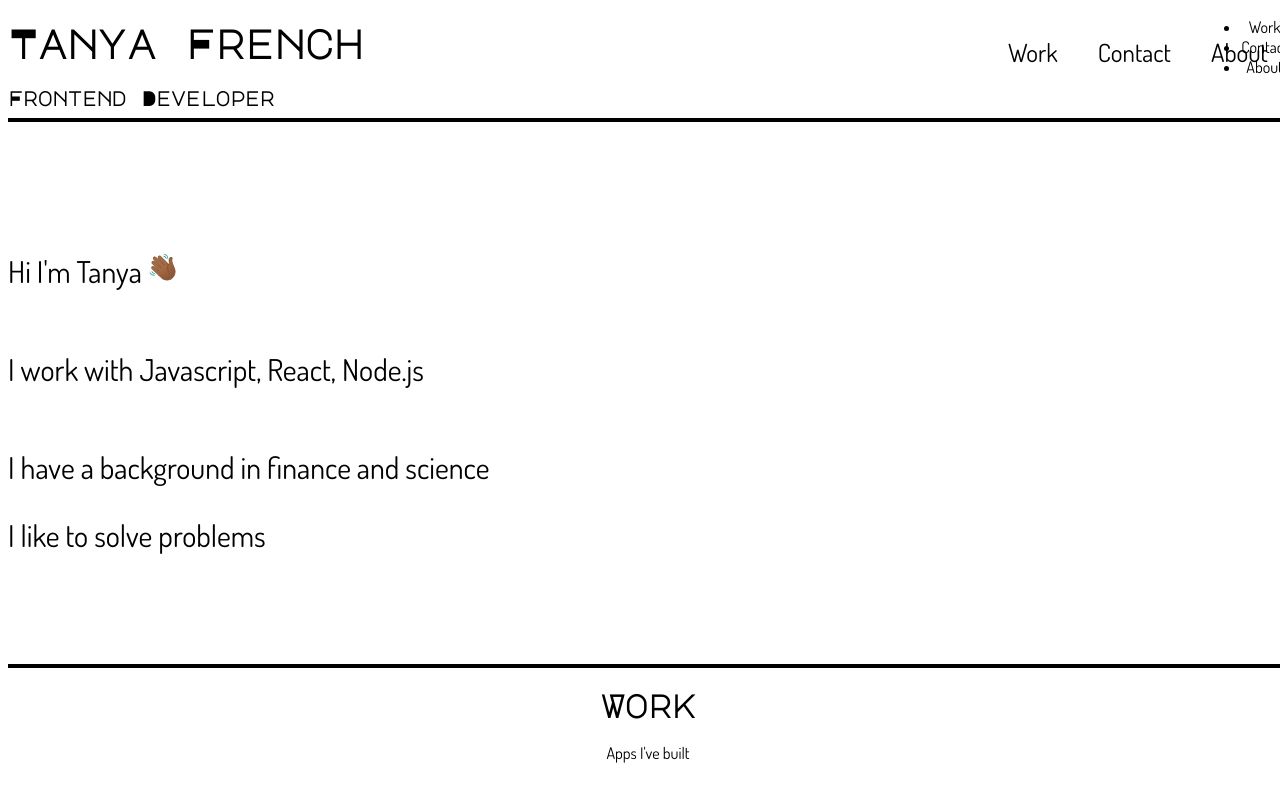
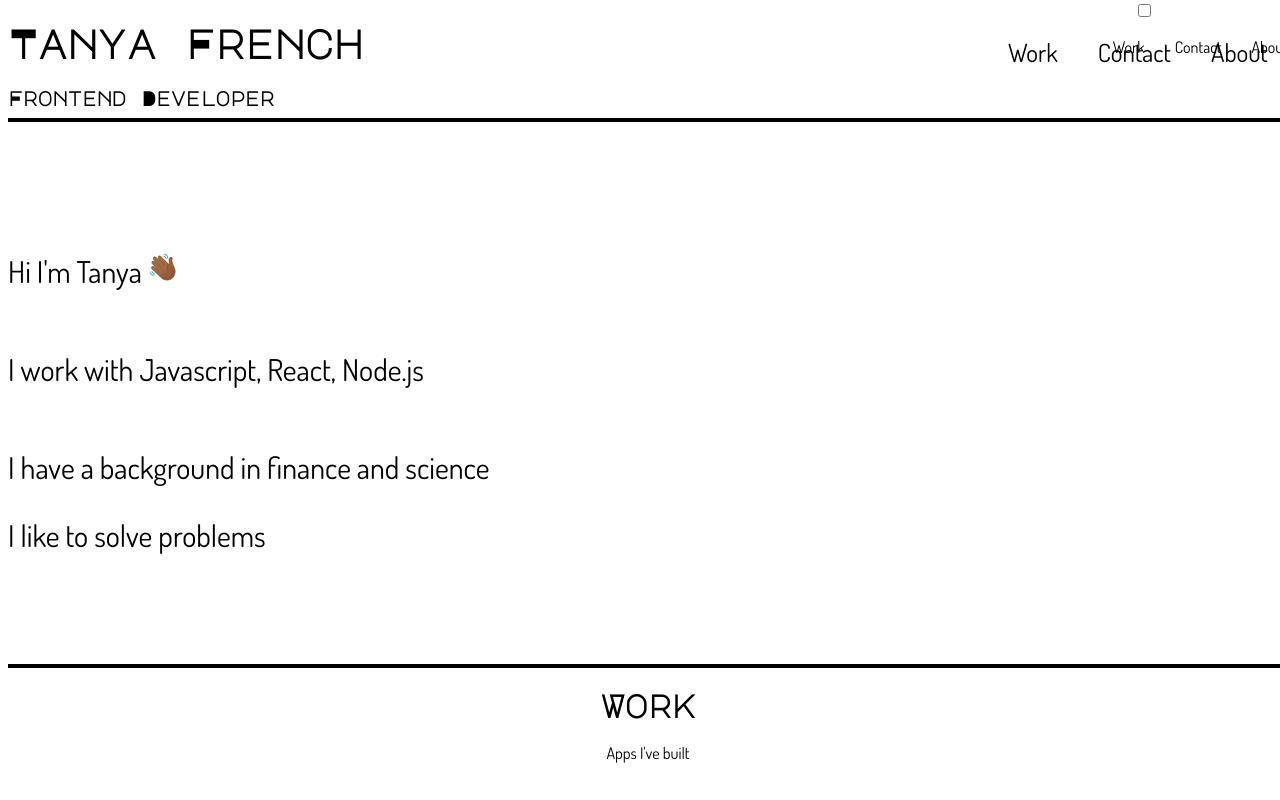
Before and after one commit to Trenchwise/portfolio, a React (Vite) app: page / in a window 1280 px wide. Shown: the top 800 px of the page. Built offline with nearby package versions, Linux system fonts and the light colour scheme.

Commit message:
structure of burger menu implemented

```diff
--- a/src/App.css
+++ b/src/App.css
@@ -121,6 +121,48 @@ h3 {
   position: relative;
   top: -20px;
   right: 20px;
+}
+
+.burgerMenuProper {
+  display: flex;
+}
+
+.burgerMenuProper li {
+  padding-left: 30px;
+}
+
+.burgerMenuProper li a {
+  display: inline-block;
+  text-decoration: none;
+  text-align: center;
+  color: blueviolet;
+  list-style: none;
+  transition: 0.15s ease-in-out;
+  position: relative;
+  text-transform: uppercase;
+}
+
+.burgerMenuProper li a::after {
+  content: "";
+  position: absolute;
+  bottom: 0;
+  left: 0;
+  width: 100%;
+  height: 1px;
+  background-color: greenyellow;
+}
+
+/* nav > ul > ul > li > a {
+  text-transform: uppercase;
+  list-style: none;
+} */
+
+ul li {
+  list-style: none;
+}
+
+.burgerMenu {
+  list-style: none;
 }
 
 /* #jobTitleContainer {
--- a/src/components/Header.jsx
+++ b/src/components/Header.jsx
@@ -9,13 +9,17 @@ const Header = () => {
           <h1>Tanya French</h1>
         </div>
         <div id="burgerWrapper">
-          <nav>
-            <ul>
-              <li>Work</li>
-              <li>Contact</li>
-              <li>About</li>
-            </ul>
-          </nav>
+          <nav className="burgerNav">
+            <input
+              type="checkBox"
+              id="checkBox"
+              className="burgerMenuCheckBox"
+            />
+            <label for="checkbox" className="burgerMenuBtn"></label>
+
+            <ul className="burgerMenu">
+              <li className="burgerMenuSvg">
+                <a href="#"></a>
                 <svg
                   id="burgerSvg"
                   viewBox="0 -10 166 166"
@@ -75,6 +79,26 @@ const Header = () => {
                     </defs>{" "}
                   </g>
                 </svg>
+              </li>
+
+              <ul className="burgerMenuProper">
+                <li>
+                  {" "}
+                  <a href="#"></a> Work
+                </li>
+                <li>
+                  {" "}
+                  <a href="#"></a>Contact
+                </li>
+                <li>
+                  {" "}
+                  <a href="#"></a>About
+                </li>
+                {/* do I need to add an i tag here? What is it for */}
+              </ul>
+              <label htmlFor="check" className="openBurgerMenu"></label>
+            </ul>
+          </nav>
         </div>
         <div id="navBarItemsWrapper">
           {/* <div id="navSpacer"></div> */}
```
Lines whose indentation alone changed are shown as unchanged.
